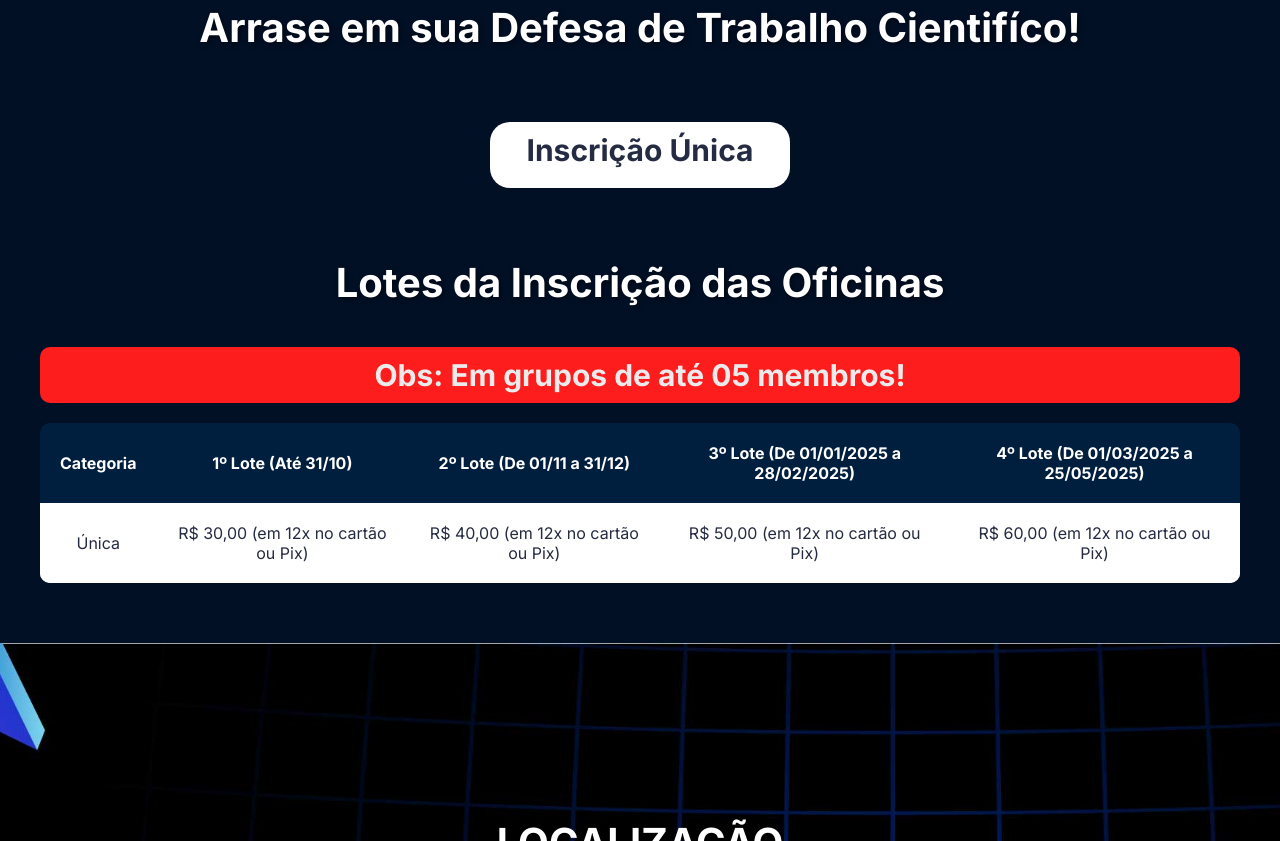
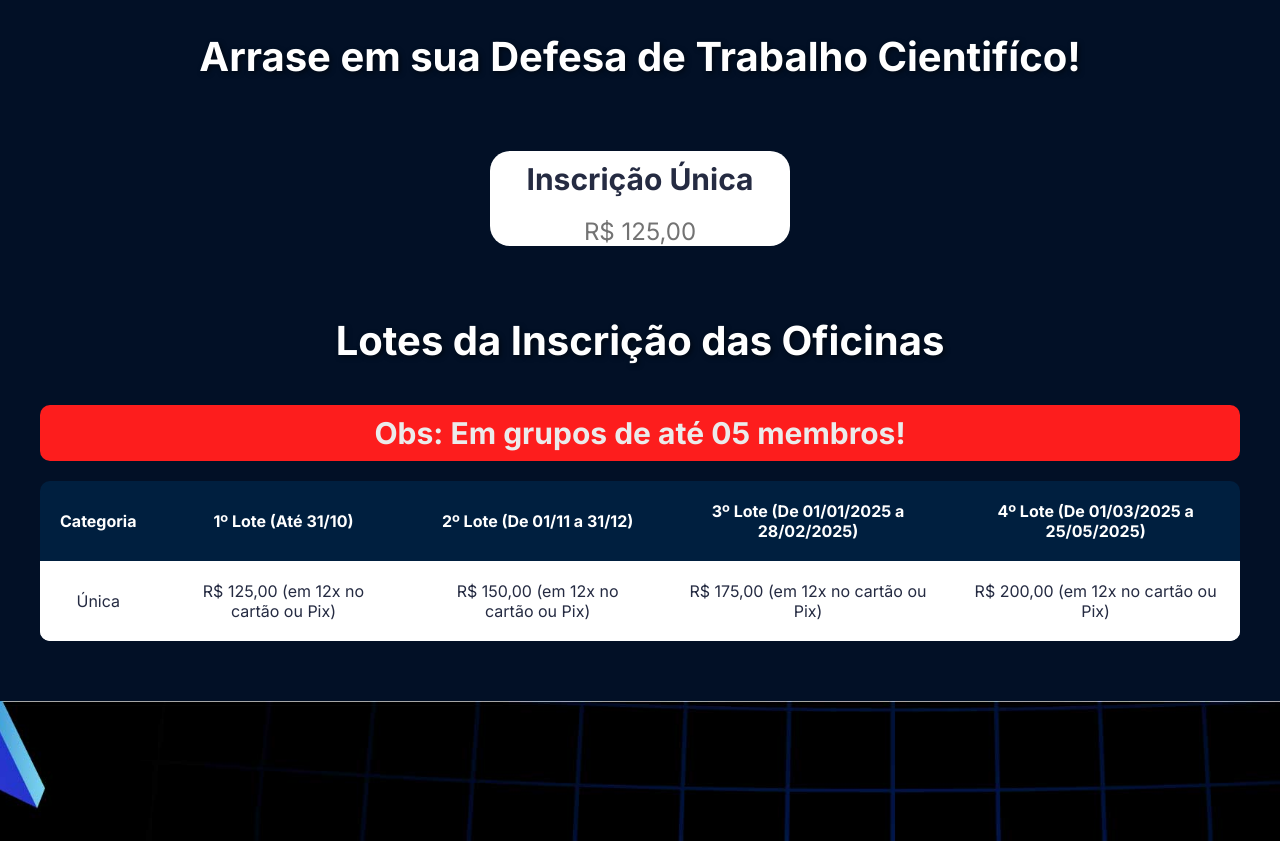
Before and after one commit to NiStein/website_congresso, a plain HTML site: page index.html in a window 1280 px wide. Shown: the part 4991-5832 px from the top of the page. Drawn offline with Linux system fonts and the light colour scheme; files whose address does not match are found by name.

Commit message:
Commit 6

```diff
--- a/index.html
+++ b/index.html
@@ -399,10 +399,10 @@
                 <tbody>
                     <tr>
                         <td>Única</td>
-                        <td>R&dollar; 30,00 (em 12x no cartão ou Pix)</td>
-                        <td>R&dollar; 40,00 (em 12x no cartão ou Pix)</td>
-                        <td>R&dollar; 50,00 (em 12x no cartão ou Pix)</td>
-                        <td>R&dollar; 60,00 (em 12x no cartão ou Pix)</td>
+                        <td>R&dollar; 125,00 (em 12x no cartão ou Pix)</td>
+                        <td>R&dollar; 150,00 (em 12x no cartão ou Pix)</td>
+                        <td>R&dollar; 175,00 (em 12x no cartão ou Pix)</td>
+                        <td>R&dollar; 200,00 (em 12x no cartão ou Pix)</td>
                     </tr>
 
                 </tbody>
--- a/js/scripts.js
+++ b/js/scripts.js
@@ -3,7 +3,7 @@ const courses = document.querySelectorAll(".course");
 
 // Adiciona um evento de clique para cada curso
 courses.forEach(course => {
-    course.addEventListener("click", function() {
+    course.addEventListener("click", function () {
         // Remove a classe "selected" de todos os cursos
         courses.forEach(c => c.classList.remove("selected"));
 
@@ -126,19 +126,19 @@ function atualizarValoresTrabalhos() {
 
 
     if (dataAtual <= lote1Fim) {
-        unicaBox.textContent = 'R$ 130,00';
+        unicaBox.textContent = 'R$ 125,00';
     } else if (dataAtual >= lote2Inicio && dataAtual <= lote2Fim) {
-        unicaBox.textContent = 'R$ 200,00';
+        unicaBox.textContent = 'R$ 150,00';
     } else if (dataAtual >= lote3Inicio && dataAtual <= lote3Fim) {
-        unicaBox.textContent = 'R$ 250,00';
+        unicaBox.textContent = 'R$ 175,00';
     } else if (dataAtual >= lote4Inicio && dataAtual <= lote4Fim) {
-        unicaBox.textContent = 'R$ 300,00'
+        unicaBox.textContent = 'R$ 200,00'
     } else if (dataAtual > lote4Fim) {
         unicaBox.textContent = 'Inscrições Encerradas'
     }
 };
 
-function countdown(){
+function countdown() {
     var SEC = 1000;
     var MIN = 60 * SEC;
     var HR = 60 * MIN;
@@ -195,5 +195,7 @@ window.addEventListener('DOMContentLoaded', (event) => {
     // Abre a primeira tab (EMENTA) por padrão e adiciona a classe "active" ao primeiro link
     document.getElementById("defaultOpen").click();
     atualizarValoresIngressos();
+    atualizarValoresIngressosOficinas();
+    atualizarValoresTrabalhos();
     countdown();
 });
```
Lines whose indentation alone changed are shown as unchanged.
